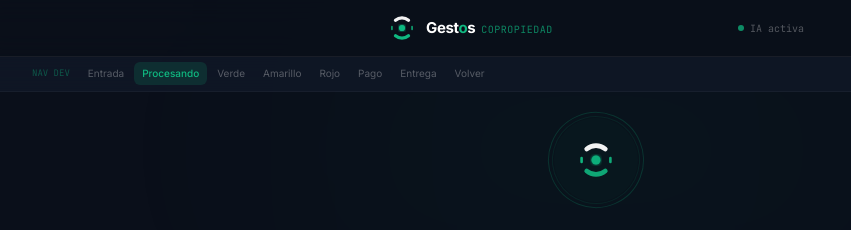
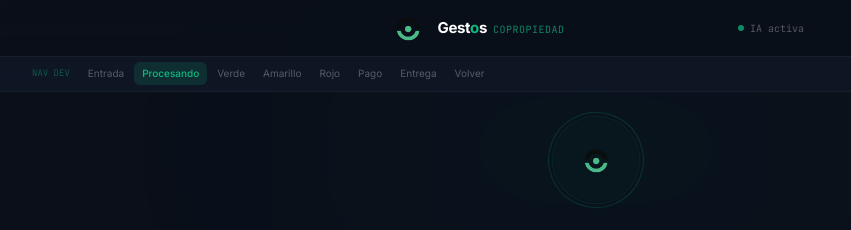
Before and after one commit to jona081982/gesto-app-prototype, a React (Vite) app: page /procesando in a window 1280 px wide. Shown: the top 230 px of the page, without its empty margins (44-895 px from the left). Built offline with nearby package versions, Linux system fonts and the light colour scheme.

Commit message:
fix: usar logo PNG real en vez de SVG generado
- Header usa logo-gesto-copropiedad.png
- ProcessingPage usa logo PNG como spinner central
- Eliminada dependencia de GestoSymbol en header y processing

```diff
--- a/src/components/AppShell.tsx
+++ b/src/components/AppShell.tsx
@@ -1,6 +1,5 @@
 import { ReactNode } from 'react'
 import { Link, useLocation } from 'react-router-dom'
-import { GestoSymbol } from './GestoSymbol'
 
 const navItems = [
   { label: 'Entrada', path: '/' },
@@ -23,7 +22,7 @@ export function AppShell({ children }: { children: ReactNode }) {
         <div className="max-w-md mx-auto px-4 h-14 flex items-center justify-between">
           {/* Logo */}
           <div className="flex items-center gap-2.5">
-            <GestoSymbol size={28} animate={false} />
+            <img src="/images/logo-gesto-copropiedad.png" alt="Gesto Copropiedad" className="h-7 w-auto" />
             <div className="flex items-baseline gap-1.5">
               <span className="text-white font-bold text-[15px] tracking-tight">
                 Gest<span className="text-esmeralda">o</span>s
--- a/src/pages/ProcessingPage.tsx
+++ b/src/pages/ProcessingPage.tsx
@@ -2,7 +2,6 @@ import { motion } from 'framer-motion'
 import { Check } from 'lucide-react'
 import { useEffect, useState } from 'react'
 import { useNavigate } from 'react-router-dom'
-import { GestoSymbol } from '../components/GestoSymbol'
 
 const steps = [
   'Leyendo tu descripción',
@@ -57,7 +56,7 @@ export function ProcessingPage() {
         />
         {/* Symbol centered */}
         <div className="absolute inset-0 flex items-center justify-center">
-          <GestoSymbol size={40} animate={true} />
+          <img src="/images/logo-gesto-copropiedad.png" alt="" className="w-10 h-10 object-contain" />
         </div>
       </div>
 
```
